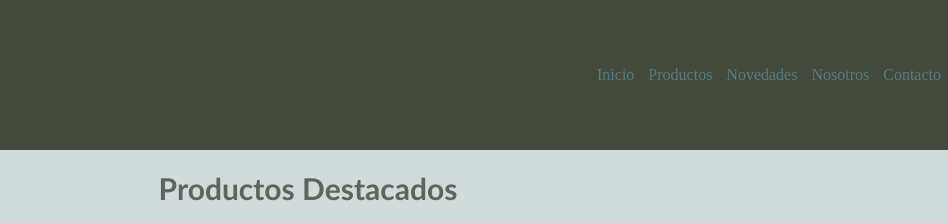
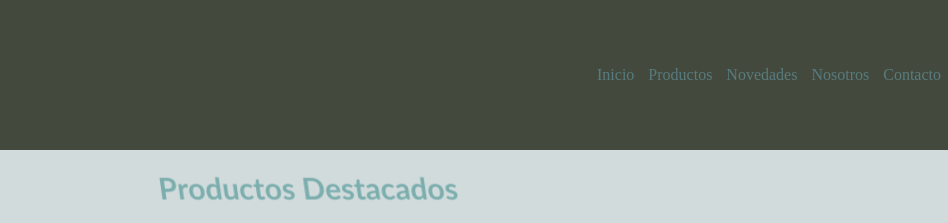
Before and after one commit to Allon96/entrega-nicolas-coderhouse, a plain HTML site: page index.html in a window 1280 px wide. In both pictures the pointer is over the element "Productos Destacados". Shown: the top 223 px of the page, 332-1280 px from the left. Drawn offline with Linux system fonts and the light colour scheme.

Commit message:
Agregamos animaciones

```diff
--- a/css/style.css
+++ b/css/style.css
@@ -80,6 +80,12 @@ main .titulo {
     padding: 20px;
 }
 
+main .titulo:hover {
+    color: rgba(47, 133, 133, 0.521);
+    transform:skew(8deg)
+
+}
+
 .grid-container {
 
     display: grid;
```
